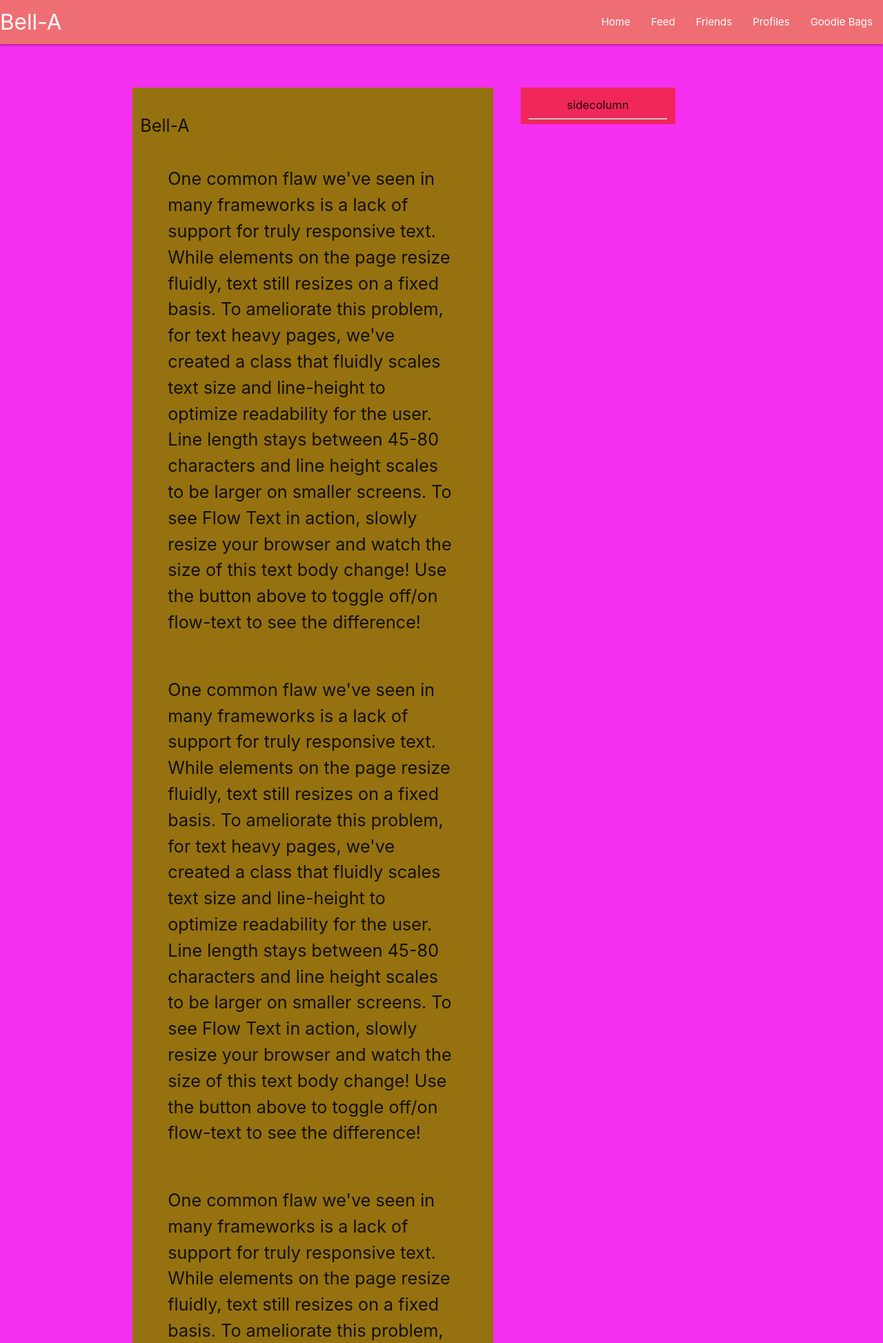
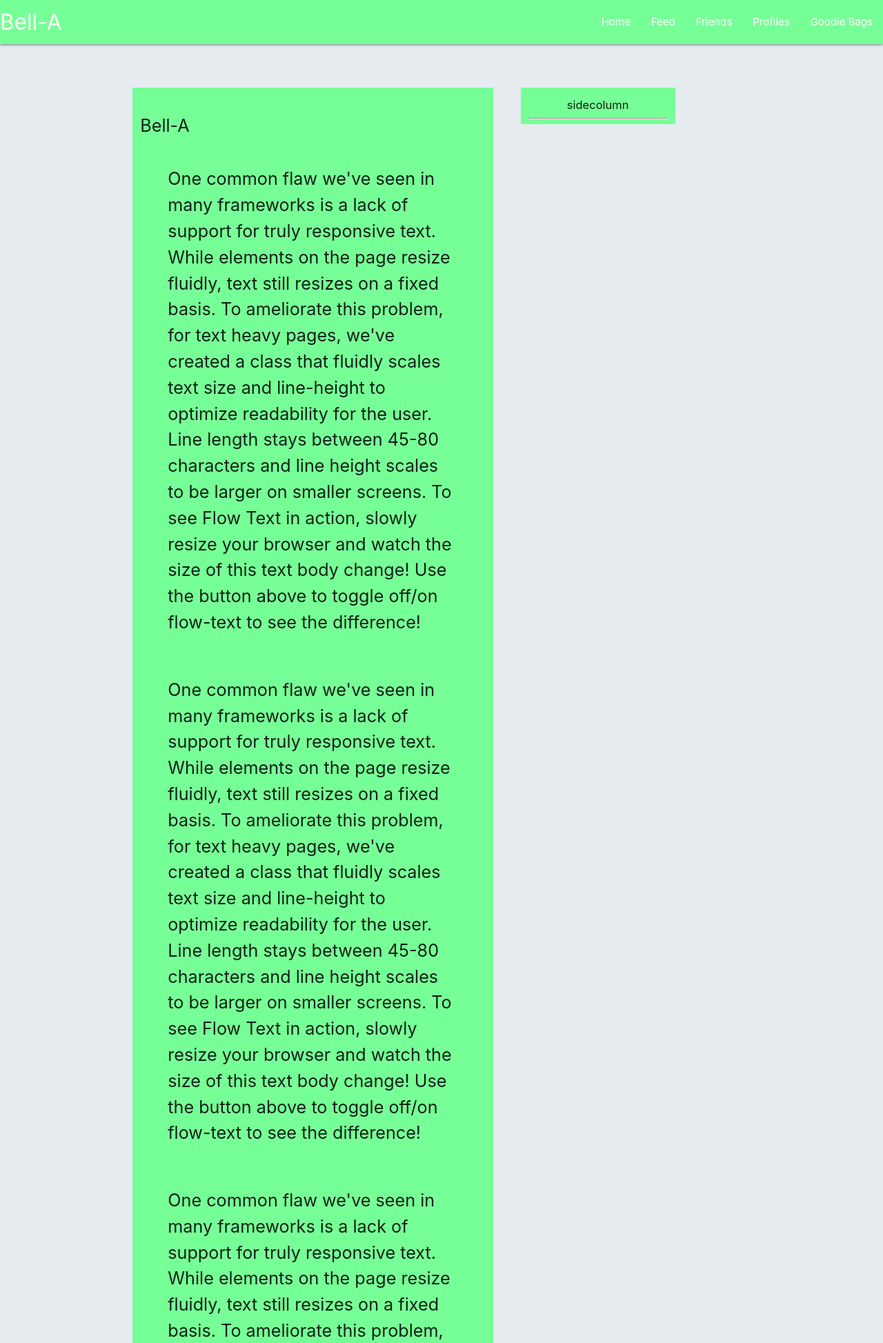
Before and after one commit to beshoyfarag/social-site, a Django app: page / in a window 1280 px wide. Shown: the top 1947 px of the page at 69% size. Run offline with Django 3.2, Linux system fonts and the light colour scheme.

Commit message:
9/1/2018 fixed colors by slimmy

```diff
--- a/socialsite/Main/static/css/main.css
+++ b/socialsite/Main/static/css/main.css
@@ -1,16 +1,24 @@
+/*color palette
+Primary : ##77ff97
+Secondary : #E6ECF0
+P-Dark : #3ccb68
+P-Light : #adffc9
+Text : #000000
+S-Dark : #b4babe
+*/
 /* globel styles */
 body {
-	background-color: #f52fef;
+	background-color: #E6ECF0;
 	margin: 0;
 
 }
 div.main {
-	background-color: #95720f;
+	background-color: #77ff97;
 	margin: 40px;
 
 }
 div.sidebar {
-	background-color: #f02759;
+	background-color: #77ff97;
 	margin: 40px;
 	padding: 5px;
 }
@@ -22,3 +30,7 @@ p {
 	padding:20px;
 	margin:20px;
 }
+/*header and footer styles*/
+div.nav-wrapper{
+    background-color: #77ff97;
+}
```
